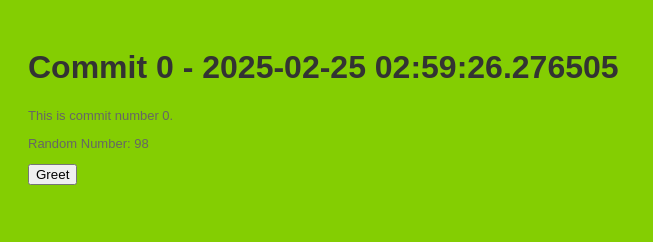
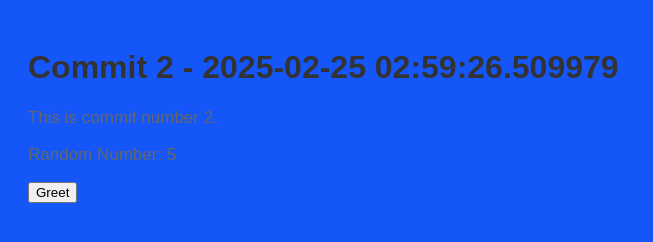
Before and after one commit to legbald0d/myrep-repo-20250225025924, a plain HTML site: page index.html in a window 1280 px wide. Shown: the whole page, without its empty margins (0-653 px from the left). Drawn offline with Linux system fonts and the light colour scheme.

Commit message:
📝 Commit 2 with HTML, CSS, and JS

```diff
--- a/index.html
+++ b/index.html
@@ -2,13 +2,13 @@
     <!DOCTYPE html>
     <html>
     <head>
-        <title>Commit 0 - 2025-02-25 02:59:26.276505</title>
+        <title>Commit 2 - 2025-02-25 02:59:26.509979</title>
         <link rel="stylesheet" href="style.css">
     </head>
     <body>
-        <h1>Commit 0 - 2025-02-25 02:59:26.276505</h1>
-        <p>This is commit number 0.</p>
-        <p>Random Number: 98</p>
+        <h1>Commit 2 - 2025-02-25 02:59:26.509979</h1>
+        <p>This is commit number 2.</p>
+        <p>Random Number: 5</p>
         <button onclick="greet()">Greet</button>
         <script src="script.js"></script>
     </body>
--- a/script.js
+++ b/script.js
@@ -2,4 +2,4 @@
     function greet() {
         alert('Hello from commit ' + commitNumber + '!');
     }
-    var commitNumber = 0;
+    var commitNumber = 2;
--- a/style.css
+++ b/style.css
@@ -1,7 +1,7 @@
 
     body {
         font-family: Arial, sans-serif;
-        background-color: #84ce02;
+        background-color: #1556f8;
         padding: 20px;
     }
     h1 {
@@ -9,5 +9,5 @@
     }
     p {
         color: #666;
-        font-size: 13px;
+        font-size: 17px;
     }
```
